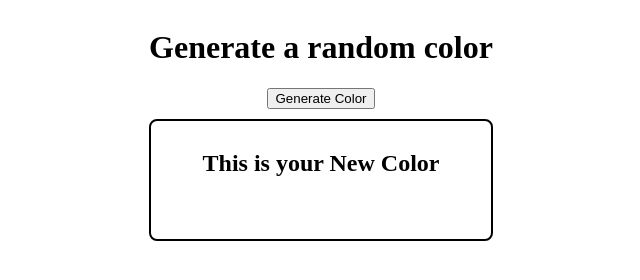
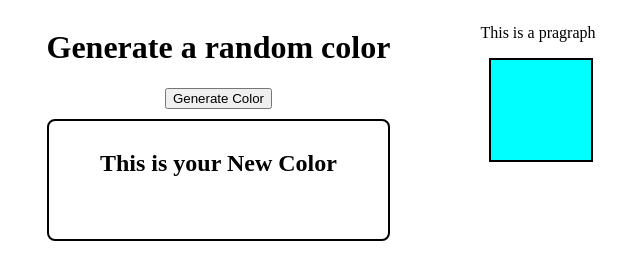
Before and after one commit to tayyab2203/JAVASCRIPT_CodePractice, a plain HTML site: page index.html in a window 1280 px wide. Shown: the whole page, without its empty margins (319-959 px from the left). Drawn offline with Linux system fonts and the light colour scheme.

Commit message:
Mouse event on box

```diff
--- a/index.html
+++ b/index.html
@@ -15,7 +15,6 @@
         }
         .color{
             display: flex;
-            position: relative;
             justify-content: center;
             border: 2px solid black;
             border-radius: 8px;
@@ -23,6 +22,16 @@
             padding: 9px;
             height: 100px;
             /* width: 100px; */
+        }
+        .box-container{
+            margin-left: 90px;
+        }
+        .box{
+            margin-left: 9px;
+            width: 100px;
+            height: 100px;
+            border: 2px solid black;
+            background-color: aqua;
         }
     </style>
 </head>
@@ -35,8 +44,14 @@
         <div class="color">
             <h2>This is your New Color</h2>
         </div>
+    </div>
+    <div class="box-container">
+        <p>This is a pragraph</p>
+        <div class="box">
 
+        </div>
     </div>
+
     <script src="./script.js"></script>
 </body>
 </html>
--- a/script.js
+++ b/script.js
@@ -9,7 +9,7 @@ btn.addEventListener("click", function(){
     console.log("Color Updated")
 
     let div = document.querySelector(".color");
-    div.style.backgroundColor =  rendColor;
+    div.style.backgroundColor  =  rendColor;
 
 })
 
@@ -21,3 +21,10 @@ function getrandColor(){
     let color = `rgb(${red}, ${blue}, ${green})`
     return color
 }
+
+
+let box = document.querySelector(".box")
+
+box.addEventListener("mousemove", function(){
+    box.innerText = "Mouse Inside Box";
+})
```
